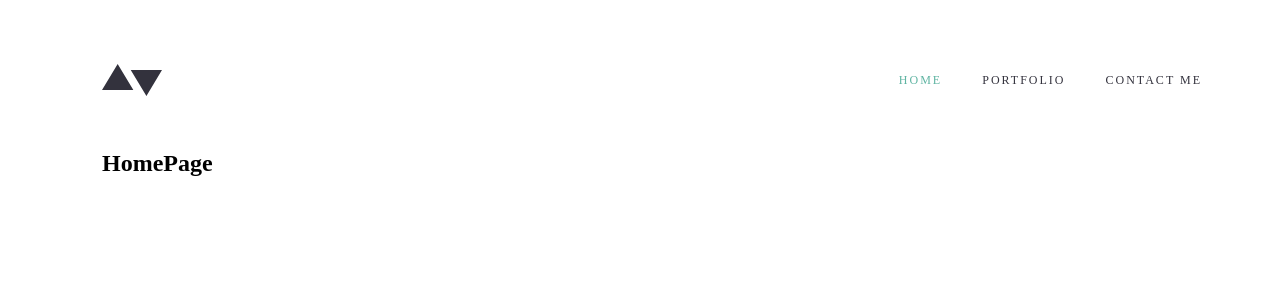
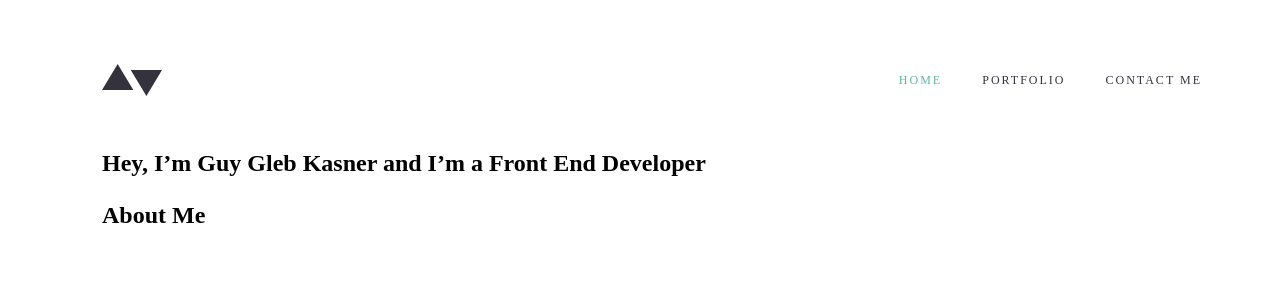
Before and after one commit to Glebkas/portfolio, a React (Create React App) app: page / in a window 1280 px wide. Shown: the top 300 px of the page. Built offline with nearby package versions, Linux system fonts and the light colour scheme.

Commit message:
Update Homepage.js

```diff
--- a/src/pages/Homepage.js
+++ b/src/pages/Homepage.js
@@ -1,7 +1,19 @@
+import data from "../utils/data";
+
 function Homepage() {
   return (
-    <div>
-      <h2>HomePage</h2>
+    <div className="homepage">
+      <section className="homepage-top">
+        <div className="homepage-top__image">
+          <h2 className="homepage-top__title">
+            {data.info.title}
+            <div className="homepage-top__button">
+              <div className="homepage-top__button-icon"></div>
+              <p className="homepage-top__button-caption">About Me</p>
+            </div>
+          </h2>
+        </div>
+      </section>
     </div>
   );
 }
```
